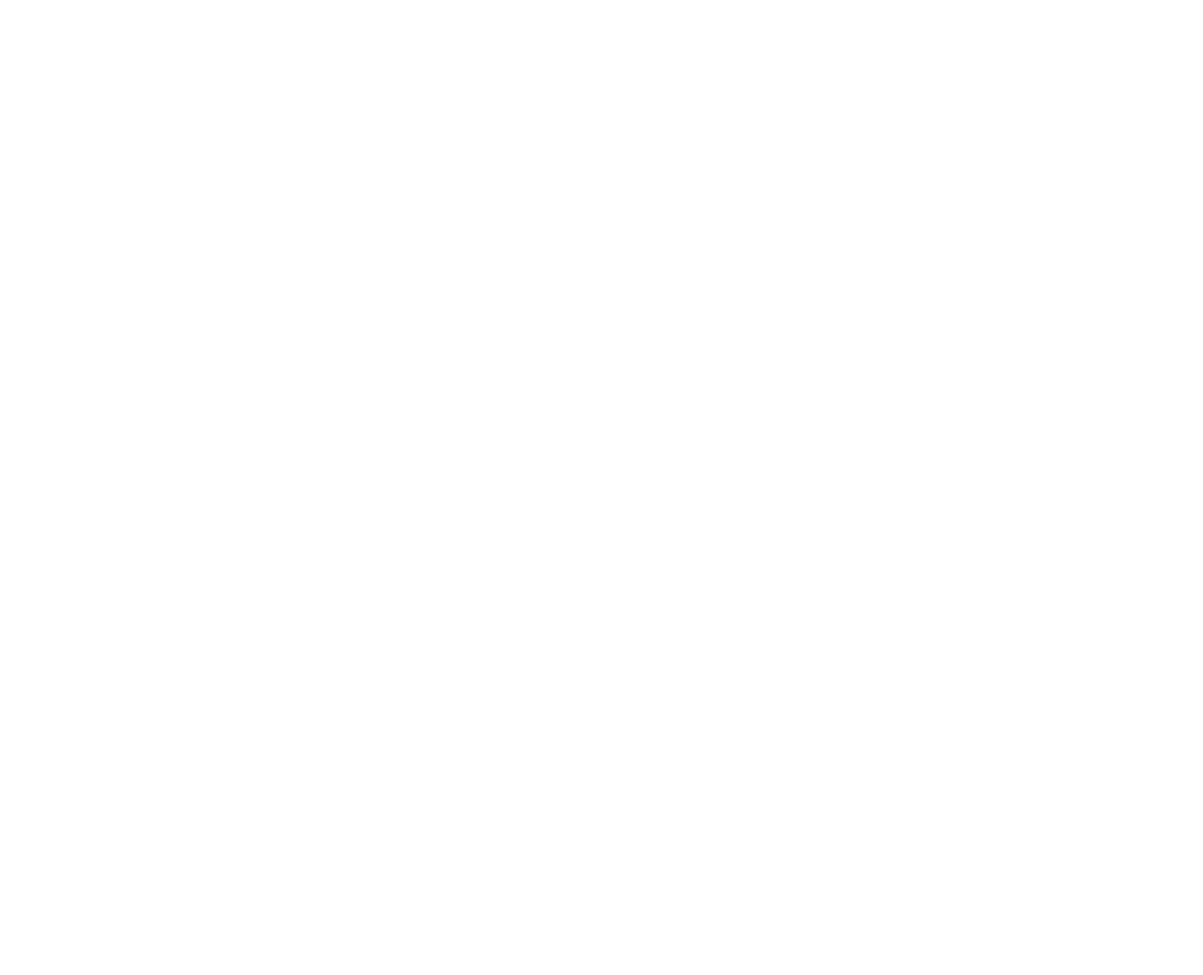
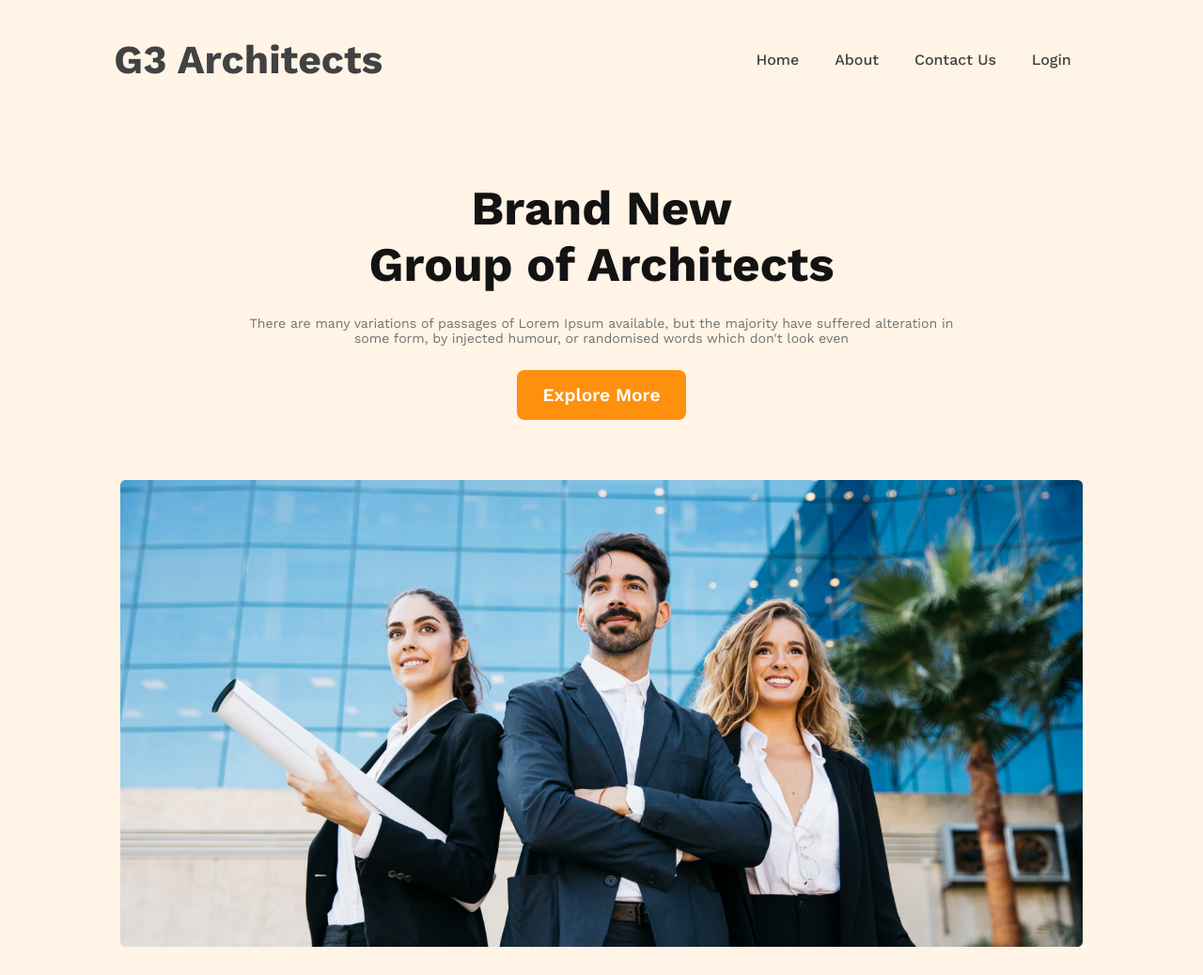
Before and after one commit to mdsamaul/architects-g3, a plain HTML site: page index.html in a window 1280 px wide. Shown: the whole page at 94% size. Before the commit the page ends 800 px from the top, so only its background shows below. Drawn offline with nearby package versions, Linux system fonts and the light colour scheme.

Commit message:
added banner sectio

```diff
--- a/css/style.css
+++ b/css/style.css
@@ -0,0 +1,93 @@
+@import url("https://fonts.googleapis.com/css2?family=Work+Sans:wght@100;200;300;400;500;600;700&display=swap");
+
+* {
+  padding: 0px;
+  margin: 0px;
+  font-family: "Work Sans", sans-serif;
+}
+/* header section  */
+.header {
+  width: 100%;
+  background: rgba(255, 144, 14, 0.1);
+}
+.navber-left-right-section {
+  display: flex;
+  justify-content: space-between;
+  padding: 3vw 9.48vw;
+  align-items: center;
+}
+.logo-text {
+  font-size: 3.33vw;
+  color: #424242;
+  font-weight: 700;
+  cursor: pointer;
+  transition: 0.7s;
+}
+.navber ul {
+  display: flex;
+  justify-content: center;
+  align-items: center;
+}
+.navber ul li {
+  list-style: none;
+}
+.navber ul li a {
+  text-decoration: none;
+  padding: 0.75vw 1.48vw;
+  font-weight: 500;
+  color: #424242;
+  transition: 0.7s;
+}
+/* hover  */
+.navber ul li a:hover,
+.logo-text:hover {
+  color: rgb(76, 0, 255);
+}
+/* end navber section  */
+/* start brand section  */
+.brand-section {
+  padding: 3vw 20vw;
+  text-align: center;
+}
+.brand-title {
+  font-size: 4vw;
+  font-weight: 700;
+  color: #131313;
+  padding: 2vw 0;
+}
+.brand-details {
+  font-size: 1.1vw;
+  font-weight: 400;
+  color: #727272;
+  padding: 0 0 2vw 0;
+}
+.btn {
+  padding: 1vw 2vw;
+  background: #ff900e;
+  border-radius: 8px;
+  cursor: pointer;
+  transition: 0.7s;
+  font-size: 1.5vw;
+  font-weight: 600;
+  color: #ffff;
+  /* background: linear-gradient(45deg, bisque, bisque) padding-box,
+    linear-gradient(45deg, red, yellow, blue) border-box; */
+  border-color: transparent;
+}
+.btn:hover {
+  transition: 1s;
+  color: #ff900e;
+  background-color: bisque;
+  background: linear-gradient(45deg, bisque, bisque) padding-box,
+    linear-gradient(45deg, yellow, blue, red) border-box;
+  transition: 0.7s;
+}
+/* trem img  */
+.three-man-img {
+  padding: 2vw 10vw;
+  border-radius: 8px;
+}
+.three-man-img img {
+  width: 100%;
+  height: 100%;
+}
--- a/index.html
+++ b/index.html
@@ -4,7 +4,53 @@
     <meta charset="UTF-8" />
     <meta http-equiv="X-UA-Compatible" content="IE=edge" />
     <meta name="viewport" content="width=device-width, initial-scale=1.0" />
+    <!-- favicon link  -->
+    <link
+      rel="shortcut icon"
+      href="images/icons/logo.svg"
+      type="image/x-icon"
+    />
     <title>Document</title>
+    <!-- google font awesome link  -->
+    <script
+      src="https://kit.fontawesome.com/2466c77d9a.js"
+      crossorigin="anonymous"
+    ></script>
+    <!-- css style link  -->
+    <link rel="stylesheet" type="text/css" href="css/style.css" />
   </head>
-  <body></body>
+  <body>
+    <header class="header">
+      <div class="navber-left-right-section">
+        <div class="left-architect-logo">
+          <h1 class="logo-text">G3 Architects</h1>
+        </div>
+        <nav class="navber">
+          <ul>
+            <li><a href="#">Home</a></li>
+            <li><a href="#">About</a></li>
+            <li><a href="#">Contact Us</a></li>
+            <li><a href="#">Login</a></li>
+          </ul>
+        </nav>
+      </div>
+      <article class="brand-section">
+        <h1 class="brand-title">
+          Brand New <br />
+          Group of Architects
+        </h1>
+        <p class="brand-details">
+          There are many variations of passages of Lorem Ipsum available, but
+          the majority have suffered alteration in some form, by injected
+          humour, or randomised words which don't look even
+        </p>
+        <button class="btn">Explore More</button>
+      </article>
+      <section class="three-man-img">
+        <img src="images/banner.png" alt="">
+      </section>
+    </header>
+    <main></main>
+    <footer></footer>
+  </body>
 </html>
```
Also changed, not shown: images/icons/logo.svg (added).
